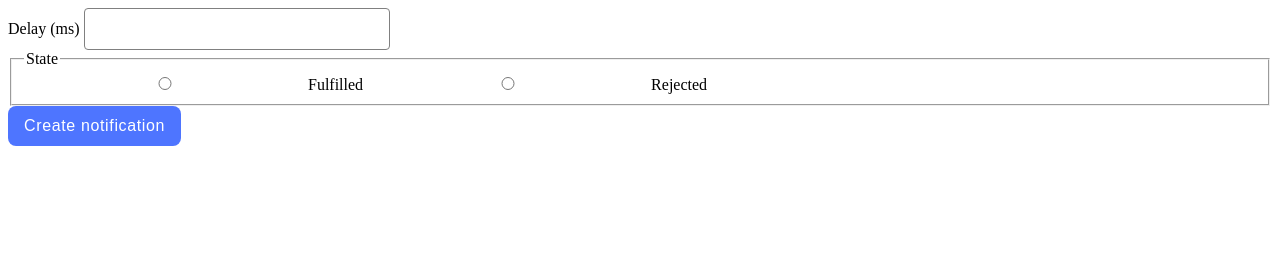
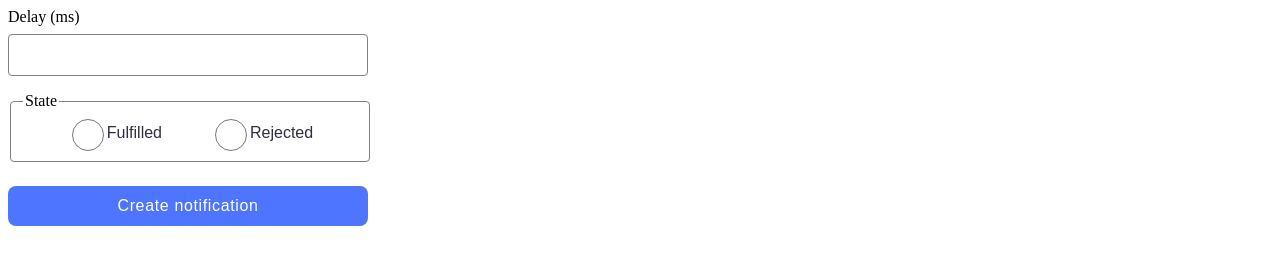
Before and after one commit to Dutko-Diana/goit-js-hw-10, a website built with Vite: page src/2-snackbar.html in a window 1280 px wide. Built offline with nearby package versions, Linux system fonts and the light colour scheme.

Commit message:
complete second task

```diff
--- a/src/2-snackbar.html
+++ b/src/2-snackbar.html
@@ -12,17 +12,29 @@
       <form class="form">
         <label>
           Delay (ms)
-          <input type="number" name="delay" required />
+          <input type="number" name="delay" class="snackbar-input" required />
         </label>
 
         <fieldset>
           <legend>State</legend>
           <label>
-            <input type="radio" name="state" value="fulfilled" required />
+            <input
+              class="radio"
+              type="radio"
+              name="state"
+              value="fulfilled"
+              required
+            />
             Fulfilled
           </label>
           <label>
-            <input type="radio" name="state" value="rejected" required />
+            <input
+              class="radio"
+              type="radio"
+              name="state"
+              value="rejected"
+              required
+            />
             Rejected
           </label>
         </fieldset>
@@ -31,6 +43,6 @@
       </form>
     </main>
 
-    <script src="./js/2-snackbar.js"></script>
+    <script type="module" src="./js/2-snackbar.js"></script>
   </body>
 </html>
--- a/src/css/reset.css
+++ b/src/css/reset.css
@@ -1,3 +1,7 @@
+* {
+  box-sizing: border-box;
+}
+
 h1,
 h2,
 h3,
@@ -25,6 +29,7 @@ a {
 }
 
 button {
+  display: block;
   cursor: pointer;
 }
 
--- a/src/css/snackbar.css
+++ b/src/css/snackbar.css
@@ -0,0 +1,39 @@
+.form {
+    width: 360px;
+    display: flex;
+    flex-direction: column;
+}
+
+fieldset {
+    width: 100%;
+    border: 1px solid #808080;
+        border-radius: 4px;
+        margin-bottom: 24px;
+        display: flex;
+        gap: 48px;
+        justify-content: center;
+}
+
+.snackbar-input {
+display: block;
+width: 100%;
+margin-top: 8px;
+margin-bottom: 16px;
+border: 1px solid #808080;
+    border-radius: 4px;
+}
+
+.radio {
+width: 32px;
+height: 32px;
+}
+
+fieldset > label {
+    font-family: "Montserrat", sans-serif;
+        font-weight: 400;
+        font-size: 16px;
+        line-height: 150%;
+        color: #2e2f42;
+        display: flex;
+        align-items: center;
+}
--- a/src/js/2-snackbar.js
+++ b/src/js/2-snackbar.js
@@ -0,0 +1,48 @@
+import iziToast from 'izitoast';
+import 'izitoast/dist/css/iziToast.min.css';
+
+const input = document.querySelector('.snackbar-input');
+const form = document.querySelector('.form');
+const radio = document.querySelectorAll('.radio');
+
+form.addEventListener('submit', createPromise);
+
+function createPromise(event) {
+  event.preventDefault();
+  const delay = input.value;
+  const state = event.currentTarget.elements.state.value;
+
+  event.currentTarget.reset();
+
+  return new Promise((resolve, reject) => {
+    setTimeout(() => {
+      if (state === 'rejected') {
+        reject(
+          iziToast.error({
+            icon: 'none',
+            close: false,
+            message: `❌ Rejected promise in ${delay}ms`,
+          })
+        );
+      } else {
+        resolve(
+          iziToast.success({
+            icon: 'none',
+            close: false,
+            message: `✅ Fulfilled promise in ${delay}ms`,
+          })
+        );
+      }
+    }, delay);
+  });
+}
+
+// createPromise()
+//   .then(data =>
+//     iziToast.success({
+//       message: data,
+//     })
+//   )
+//   .catch(error =>
+//
+//   );
```
